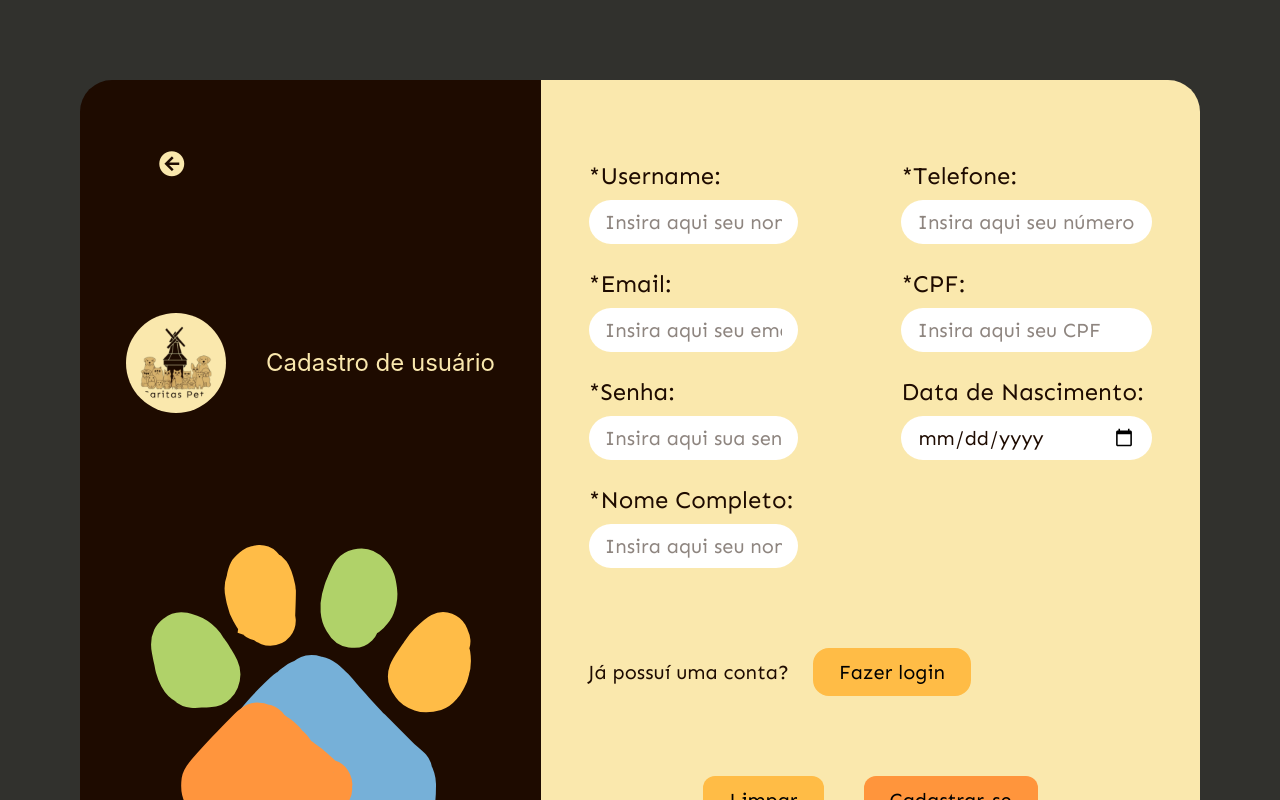
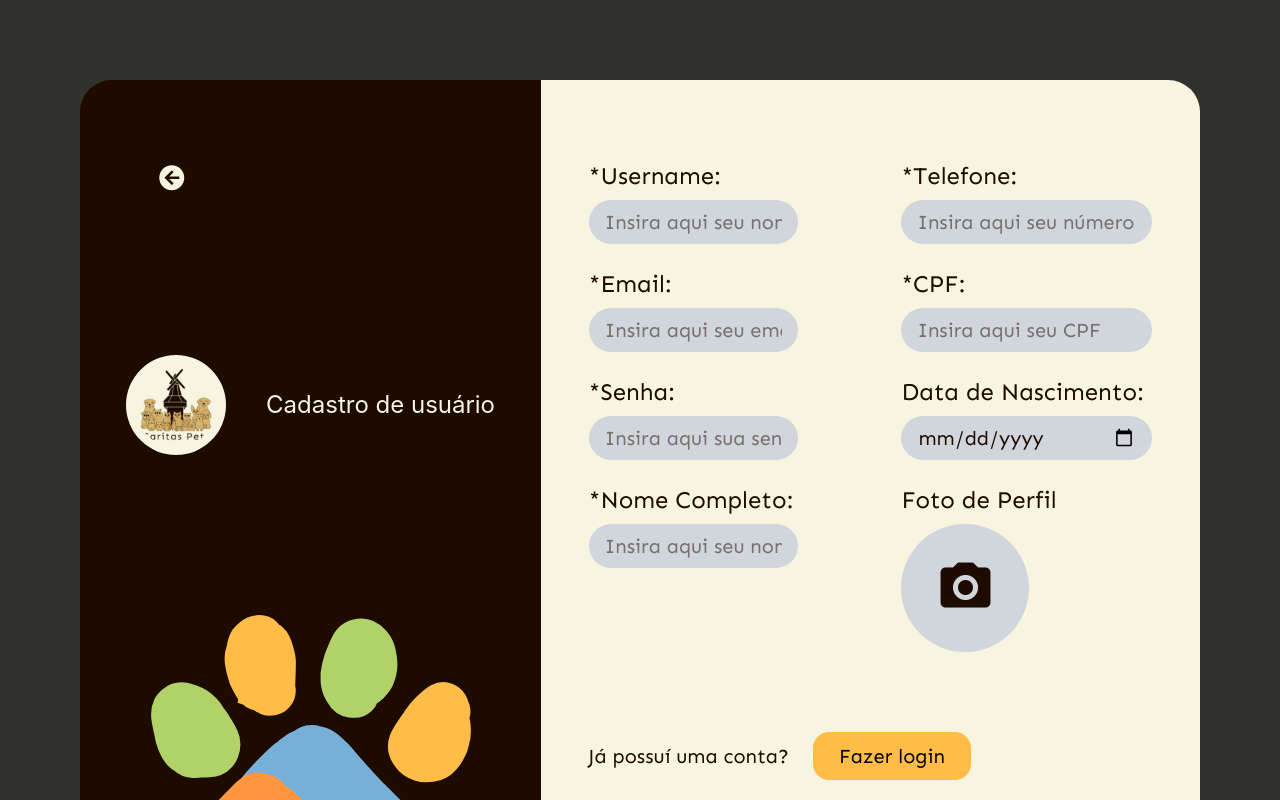
Before and after one commit to CaritasPets/Front-End, a Vue app: page /user/sign-up in a window 1280 px wide. Shown: the top 800 px of the page. Built offline with nearby package versions, Linux system fonts and the light colour scheme.

Commit message:
FEAT: Change the last style of forms #116

```diff
--- a/src/components/FormsComponents/DecorationCadastro.vue
+++ b/src/components/FormsComponents/DecorationCadastro.vue
@@ -11,13 +11,13 @@
     <div class="flex flex-col justify-around items-center bg-[#1E0B00] w-200">
         <div class="flex justify-start w-[calc(100%/1.5)]">
             <button @click="back" class="cursor-pointer">
-                <span class="mdi mdi-arrow-left-circle text-[#FAE8AD] text-3xl"></span>
+                <span class="mdi mdi-arrow-left-circle text-[#F7F5E0] text-3xl"></span>
                 <p>{{ props.messageBack }}</p>
             </button>
         </div>
         <div class="flex items-center gap-10">
-            <img src="/logo_noBackground.svg" alt="logo" class="w-25 bg-[#FAE8AD] rounded-full p-2">
-            <h2 class="text-2xl text-[#FAE8AD]">{{ props.title }}</h2>
+            <img src="/logo_noBackground.svg" alt="logo" class="w-25 bg-[#F7F5E0] rounded-full p-2">
+            <h2 class="text-2xl text-[#F7F5E0]">{{ props.title }}</h2>
         </div>
         <div>
             <img class="w-80" src="/paw_clear.svg" alt="pata-logo">
--- a/src/components/FormsComponents/FormCadastro.vue
+++ b/src/components/FormsComponents/FormCadastro.vue
@@ -1,5 +1,6 @@
 <script setup>
 import BaseInput from '../InputComponents/BaseInput.vue'
+import PictureInput from '../InputComponents/PictureInput.vue';
 //import { useBaseInputStore } from '../../stores/BaseInputStore'
 //const inputStore = useBaseInputStore()
 
@@ -8,7 +9,7 @@ import BaseInput from '../InputComponents/BaseInput.vue'
 
 </script>
 <template>
-  <form @submit.prevent="handleRegister" class="flex flex-col items-center py-20 gap-10 bg-[#FAE8AD] sm:gap-16 lg:gap-20">
+  <form @submit.prevent="handleRegister" class="flex flex-col items-center py-20 gap-10 bg-[#F7F5E0] sm:gap-16 lg:gap-20">
     <div class=" sm:flex md:flex lg:flex justify-around gap-10 w-full">
       <ul class="flex flex-col items-center w-full lg:w-1/3 gap-6">
         <li class="flex flex-col w-[100%]">
@@ -35,7 +36,7 @@ import BaseInput from '../InputComponents/BaseInput.vue'
           <BaseInput name="input10"/>
         </li>
         <li class="flex flex-col w-[100%]">
-
+          <PictureInput/>
         </li>
       </ul>
     </div>
--- a/src/components/InputComponents/BaseInput.vue
+++ b/src/components/InputComponents/BaseInput.vue
@@ -29,7 +29,7 @@ const model = computed({
       :type="inputStore.campos[props.name]?.type ?? 'text'"
       :placeholder="inputStore.campos[props.name]?.placeholder ?? ''"
       :required="inputStore.campos[props.name]?.required ?? false"
-      class="bg-white text-[#1E0B00] rounded-full text-xl px-4 py-2 hover:drop-shadow-xl transition-all duration-500"
+      class="bg-gray-300 text-[#1E0B00] rounded-full text-xl px-4 py-2 hover:drop-shadow-xl transition-all duration-500"
     />
   </div>
 </template>
--- a/src/components/InputComponents/PictureInput.vue
+++ b/src/components/InputComponents/PictureInput.vue
@@ -1,37 +1,62 @@
 <script setup>
-import { ref } from 'vue'
+import { ref, watch } from "vue";
 
-const file = ref(null)
-const previewUrl = ref(null)
+const props = defineProps({
+  modelValue: File,
+});
+
+const emit = defineEmits(["update:modelValue"]);
+
+const file = ref(null);
+const previewUrl = ref(null);
+
+watch(
+  () => props.modelValue,
+  (newVal) => {
+    file.value = newVal;
+    previewUrl.value = newVal ? URL.createObjectURL(newVal) : null;
+  }
+);
 
 function onFileChange(event) {
-  const selectedFile = event.target.files[0]
+  const selectedFile = event.target.files[0];
   if (selectedFile) {
-    if (!selectedFile.type.startsWith('image/')) {
-      return alert('Por favor, selecione apenas arquivos de imagem.')
+    if (!selectedFile.type.startsWith("image/")) {
+      return alert("Por favor, selecione apenas arquivos de imagem.");
+    }
+    if (selectedFile.size > 5 * 1024 * 1024) {
+      return alert("A imagem deve ter no máximo 5MB.");
     }
 
-    if (selectedFile.size > 5 * 1024 * 1024) {
-      return alert('A imagem deve ter no máximo 5MB.')
-    }
+    file.value = selectedFile;
+    previewUrl.value = URL.createObjectURL(selectedFile);
 
-    file.value = selectedFile
-    if (selectedFile) {
-      previewUrl.value = URL.createObjectURL(selectedFile)
-    }
+    emit("update:modelValue", selectedFile);
   }
 }
 </script>
+
 <template>
-<div class="font-[Sen]">
-  <label class="text-xl lg:text-2xl text-[#1E0B00]">Foto de Perfil</label>
-  <label class="flex items-center gap-2 cursor-pointer px-4 py-4 rounded-full bg-white mt-2">
-    <span class="mdi mdi-camera text-2xl lg:text-3xl pt-0.5 text-[#1E0B00]"></span>
-    <span class="text-xl lg:text-2xl pr-30 text-[#1E0B00]">Adicionar foto de perfil</span>
-    <input type="file" class="hidden" @change="onFileChange"/>
-  </label>
-  <div v-if="file" class="mt-3 text-sm text-[#1E0B00]">
-    {{ file.name }}
+  <div class="font-[Sen]">
+    <label class="text-xl lg:text-2xl text-[#1E0B00]">Foto de Perfil</label>
+
+    <div v-if="previewUrl" class="mt-2">
+      <label class="cursor-pointer">
+        <img
+          :src="previewUrl"
+          alt="Preview"
+          class="w-32 h-32 rounded-full object-cover border-2 border-[#1E0B00]"
+        />
+        <input type="file" class="hidden" @change="onFileChange" />
+      </label>
+    </div>
+
+    <label
+      v-else
+      class="flex items-center justify-center gap-2 cursor-pointer px-4 py-4 rounded-full bg-gray-300 mt-2 w-32 h-32"
+    >
+      <span class="mdi mdi-camera text-2xl lg:text-6xl pt-0.5 text-[#1E0B00]"></span>
+      <input type="file" class="hidden" @change="onFileChange" />
+    </label>
   </div>
-</div>
 </template>
--- a/src/components/LoginForm.vue
+++ b/src/components/LoginForm.vue
@@ -22,10 +22,10 @@ const getValues = () => {
 </script>
 <template>
   <form
-    class="flex flex-col items-center gap-10 py-30 w-300 bg-[#FAE8AD]"
+    class="flex flex-col items-center gap-10 py-30 w-300 bg-[#F7F5E0]"
     @submit.prevent="getValues"
   >
-    <h3 class="text-xl">Você ainda não possui nenhum cadastro?</h3>
+    <h3 class="text-xl">Você ainda não possui cadastro?</h3>
     <RouterLink
       to="/user/sign-up/"
       class="bg-[#FFBC46] py-2 px-6 rounded-xl border-2 border-[#FFBC46] hover:bg-transparent hover:text-[#FFBC46] font-[Sen] transition-all duration-500"
```
